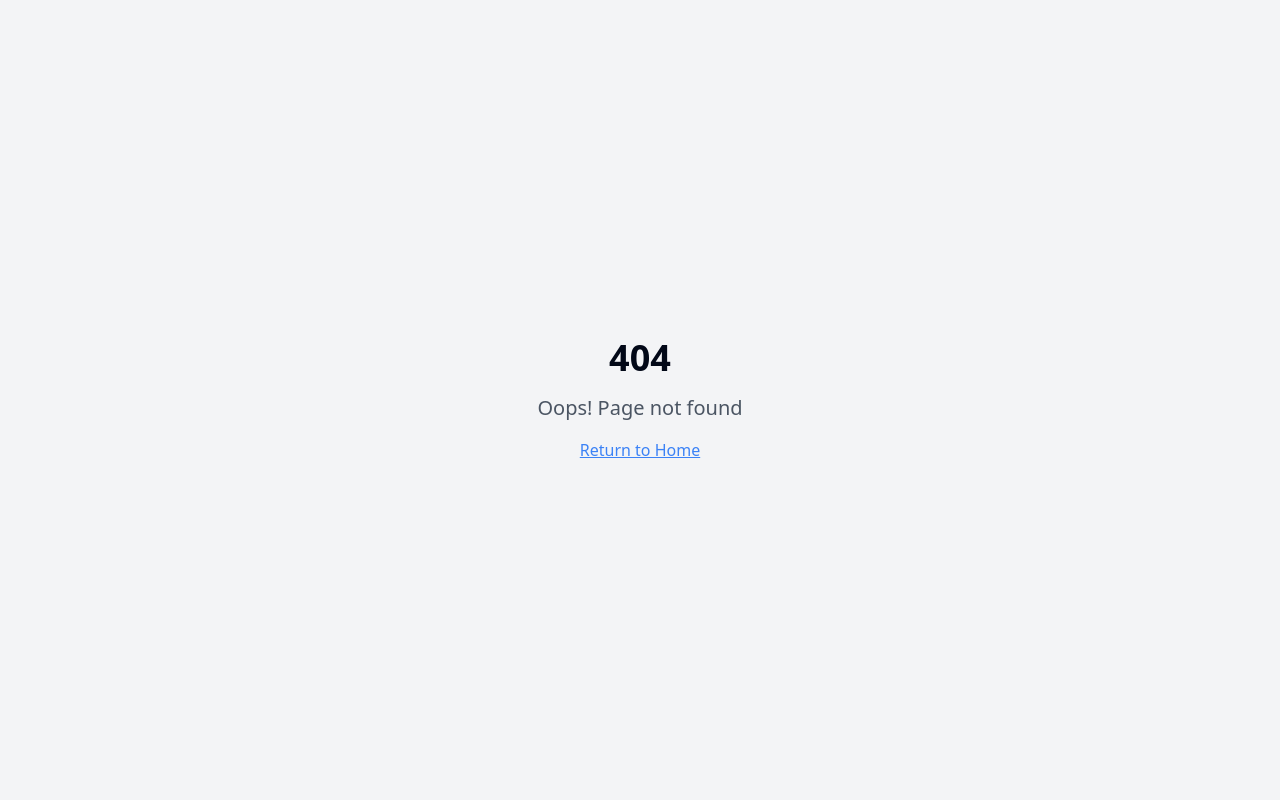
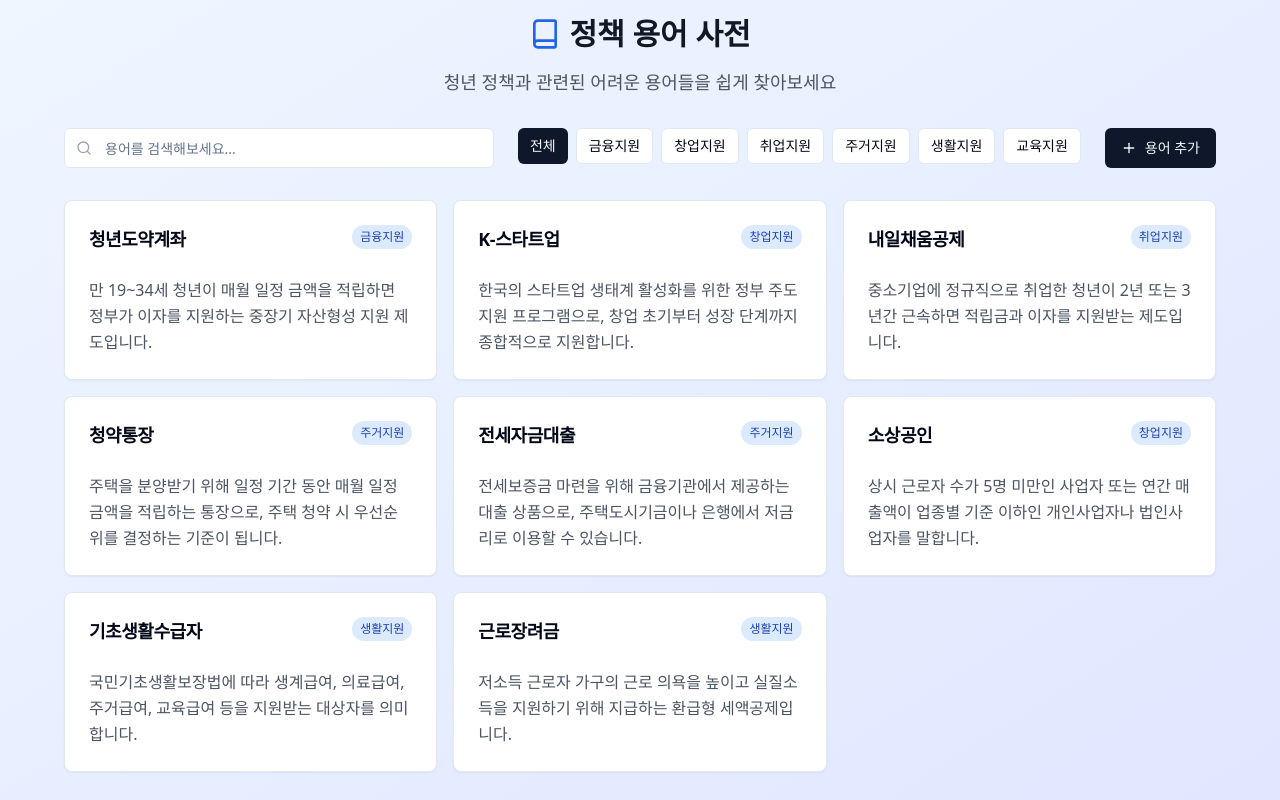
Before and after one commit to soeun2537/youth-policy-compass, a React (Vite) app: page /dictionary in a window 1280 px wide. Before the commit this address had no page. Built offline with nearby package versions, Linux system fonts and the light colour scheme.

Commit message:
Add glossary page with user input feature
Created a glossary page with a text input feature for users to add terms.

```diff
--- a/src/App.tsx
+++ b/src/App.tsx
@@ -1,3 +1,4 @@
+
 import { Toaster } from "@/components/ui/toaster";
 import { Toaster as Sonner } from "@/components/ui/sonner";
 import { TooltipProvider } from "@/components/ui/tooltip";
@@ -10,6 +11,7 @@ import Notifications from "./pages/notifications";
 import Diagnosis from "./pages/diagnosis";
 import Reviews from "./pages/Reviews";
 import FAQ from "./pages/FAQ";
+import Dictionary from "./pages/Dictionary";
 import { useState, useEffect } from "react";
 import { FavoritesContext } from "./context/FavoritesContext";
 import { allPolicies } from "./lib/allPolicies";
@@ -47,6 +49,7 @@ const App = () => {
               <Route path="/notifications" element={<Notifications />} />
               <Route path="/reviews" element={<Reviews />} />
               <Route path="/faq" element={<FAQ />} />
+              <Route path="/dictionary" element={<Dictionary />} />
               {/* ADD ALL CUSTOM ROUTES ABOVE THE CATCH-ALL "*" ROUTE */}
               <Route path="*" element={<NotFound />} />
             </Routes>
--- a/src/components/ui/dialog.tsx
+++ b/src/components/ui/dialog.tsx
@@ -1,3 +1,4 @@
+
 import * as React from "react"
 import * as DialogPrimitive from "@radix-ui/react-dialog"
 import { X } from "lucide-react"
--- /dev/null
+++ b/src/pages/Dictionary.tsx
@@ -0,0 +1,242 @@
+
+import { useState } from "react";
+import { Card, CardContent, CardHeader, CardTitle } from "@/components/ui/card";
+import { Input } from "@/components/ui/input";
+import { Button } from "@/components/ui/button";
+import { Textarea } from "@/components/ui/textarea";
+import { Search, Plus, Book } from "lucide-react";
+import {
+  Dialog,
+  DialogContent,
+  DialogHeader,
+  DialogTitle,
+  DialogTrigger,
+} from "@/components/ui/dialog";
+import { useToast } from "@/hooks/use-toast";
+
+interface DictionaryTerm {
+  id: number;
+  term: string;
+  definition: string;
+  category: string;
+}
+
+const initialTerms: DictionaryTerm[] = [
+  {
+    id: 1,
+    term: "청년도약계좌",
+    definition: "만 19~34세 청년이 매월 일정 금액을 적립하면 정부가 이자를 지원하는 중장기 자산형성 지원 제도입니다.",
+    category: "금융지원"
+  },
+  {
+    id: 2,
+    term: "K-스타트업",
+    definition: "한국의 스타트업 생태계 활성화를 위한 정부 주도 지원 프로그램으로, 창업 초기부터 성장 단계까지 종합적으로 지원합니다.",
+    category: "창업지원"
+  },
+  {
+    id: 3,
+    term: "내일채움공제",
+    definition: "중소기업에 정규직으로 취업한 청년이 2년 또는 3년간 근속하면 적립금과 이자를 지원받는 제도입니다.",
+    category: "취업지원"
+  },
+  {
+    id: 4,
+    term: "청약통장",
+    definition: "주택을 분양받기 위해 일정 기간 동안 매월 일정 금액을 적립하는 통장으로, 주택 청약 시 우선순위를 결정하는 기준이 됩니다.",
+    category: "주거지원"
+  },
+  {
+    id: 5,
+    term: "전세자금대출",
+    definition: "전세보증금 마련을 위해 금융기관에서 제공하는 대출 상품으로, 주택도시기금이나 은행에서 저금리로 이용할 수 있습니다.",
+    category: "주거지원"
+  },
+  {
+    id: 6,
+    term: "소상공인",
+    definition: "상시 근로자 수가 5명 미만인 사업자 또는 연간 매출액이 업종별 기준 이하인 개인사업자나 법인사업자를 말합니다.",
+    category: "창업지원"
+  },
+  {
+    id: 7,
+    term: "기초생활수급자",
+    definition: "국민기초생활보장법에 따라 생계급여, 의료급여, 주거급여, 교육급여 등을 지원받는 대상자를 의미합니다.",
+    category: "생활지원"
+  },
+  {
+    id: 8,
+    term: "근로장려금",
+    definition: "저소득 근로자 가구의 근로 의욕을 높이고 실질소득을 지원하기 위해 지급하는 환급형 세액공제입니다.",
+    category: "생활지원"
+  }
+];
+
+const Dictionary = () => {
+  const [terms, setTerms] = useState<DictionaryTerm[]>(initialTerms);
+  const [searchTerm, setSearchTerm] = useState("");
+  const [selectedCategory, setSelectedCategory] = useState("전체");
+  const [newTerm, setNewTerm] = useState("");
+  const [newDefinition, setNewDefinition] = useState("");
+  const [newCategory, setNewCategory] = useState("");
+  const [isDialogOpen, setIsDialogOpen] = useState(false);
+  const { toast } = useToast();
+
+  const categories = ["전체", "금융지원", "창업지원", "취업지원", "주거지원", "생활지원", "교육지원"];
+
+  const filteredTerms = terms.filter(term => {
+    const matchesSearch = term.term.toLowerCase().includes(searchTerm.toLowerCase()) ||
+                         term.definition.toLowerCase().includes(searchTerm.toLowerCase());
+    const matchesCategory = selectedCategory === "전체" || term.category === selectedCategory;
+    return matchesSearch && matchesCategory;
+  });
+
+  const handleAddTerm = () => {
+    if (!newTerm.trim() || !newDefinition.trim() || !newCategory.trim()) {
+      toast({
+        title: "입력 오류",
+        description: "모든 필드를 입력해주세요.",
+        variant: "destructive"
+      });
+      return;
+    }
+
+    const newId = Math.max(...terms.map(t => t.id)) + 1;
+    const termToAdd: DictionaryTerm = {
+      id: newId,
+      term: newTerm,
+      definition: newDefinition,
+      category: newCategory
+    };
+
+    setTerms([...terms, termToAdd]);
+    setNewTerm("");
+    setNewDefinition("");
+    setNewCategory("");
+    setIsDialogOpen(false);
+
+    toast({
+      title: "용어 추가 완료",
+      description: `'${newTerm}' 용어가 성공적으로 추가되었습니다.`
+    });
+  };
+
+  return (
+    <div className="min-h-screen bg-gradient-to-br from-blue-50 to-indigo-100 p-4">
+      <div className="max-w-6xl mx-auto">
+        <div className="text-center mb-8">
+          <div className="flex items-center justify-center gap-2 mb-4">
+            <Book className="h-8 w-8 text-blue-600" />
+            <h1 className="text-3xl font-bold text-gray-900">정책 용어 사전</h1>
+          </div>
+          <p className="text-lg text-gray-600">
+            청년 정책과 관련된 어려운 용어들을 쉽게 찾아보세요
+          </p>
+        </div>
+
+        <div className="flex flex-col lg:flex-row gap-6 mb-8">
+          <div className="flex-1">
+            <div className="relative">
+              <Search className="absolute left-3 top-1/2 transform -translate-y-1/2 text-gray-400 h-4 w-4" />
+              <Input
+                placeholder="용어를 검색해보세요..."
+                value={searchTerm}
+                onChange={(e) => setSearchTerm(e.target.value)}
+                className="pl-10"
+              />
+            </div>
+          </div>
+
+          <div className="flex flex-wrap gap-2">
+            {categories.map((category) => (
+              <Button
+                key={category}
+                variant={selectedCategory === category ? "default" : "outline"}
+                size="sm"
+                onClick={() => setSelectedCategory(category)}
+              >
+                {category}
+              </Button>
+            ))}
+          </div>
+
+          <Dialog open={isDialogOpen} onOpenChange={setIsDialogOpen}>
+            <DialogTrigger asChild>
+              <Button className="flex items-center gap-2">
+                <Plus className="h-4 w-4" />
+                용어 추가
+              </Button>
+            </DialogTrigger>
+            <DialogContent className="sm:max-w-[500px]">
+              <DialogHeader>
+                <DialogTitle>새 용어 추가</DialogTitle>
+              </DialogHeader>
+              <div className="space-y-4">
+                <div>
+                  <label className="block text-sm font-medium mb-2">용어</label>
+                  <Input
+                    placeholder="새 용어를 입력하세요"
+                    value={newTerm}
+                    onChange={(e) => setNewTerm(e.target.value)}
+                  />
+                </div>
+                <div>
+                  <label className="block text-sm font-medium mb-2">카테고리</label>
+                  <Input
+                    placeholder="카테고리를 입력하세요"
+                    value={newCategory}
+                    onChange={(e) => setNewCategory(e.target.value)}
+                  />
+                </div>
+                <div>
+                  <label className="block text-sm font-medium mb-2">정의</label>
+                  <Textarea
+                    placeholder="용어의 정의를 입력하세요"
+                    value={newDefinition}
+                    onChange={(e) => setNewDefinition(e.target.value)}
+                    rows={4}
+                  />
+                </div>
+                <Button onClick={handleAddTerm} className="w-full">
+                  추가하기
+                </Button>
+              </div>
+            </DialogContent>
+          </Dialog>
+        </div>
+
+        <div className="grid gap-4 md:grid-cols-2 lg:grid-cols-3">
+          {filteredTerms.map((term) => (
+            <Card key={term.id} className="hover:shadow-lg transition-shadow">
+              <CardHeader>
+                <div className="flex items-start justify-between">
+                  <CardTitle className="text-lg">{term.term}</CardTitle>
+                  <span className="text-xs bg-blue-100 text-blue-800 px-2 py-1 rounded-full">
+                    {term.category}
+                  </span>
+                </div>
+              </CardHeader>
+              <CardContent>
+                <p className="text-gray-600 leading-relaxed">{term.definition}</p>
+              </CardContent>
+            </Card>
+          ))}
+        </div>
+
+        {filteredTerms.length === 0 && (
+          <div className="text-center py-12">
+            <Book className="h-16 w-16 text-gray-300 mx-auto mb-4" />
+            <h3 className="text-xl font-semibold text-gray-500 mb-2">
+              검색 결과가 없습니다
+            </h3>
+            <p className="text-gray-400">
+              다른 검색어나 카테고리를 시도해보세요
+            </p>
+          </div>
+        )}
+      </div>
+    </div>
+  );
+};
+
+export default Dictionary;
--- a/src/pages/Index.tsx
+++ b/src/pages/Index.tsx
@@ -252,35 +252,20 @@ const Index = () => {
   };
 
   return (
-    <div className="min-h-screen bg-gradient-to-b from-blue-50/50 to-white">
+    <div className="min-h-screen bg-gradient-to-br from-blue-50 to-indigo-100">
       {/* Header */}
-      <header className="bg-white shadow-sm border-b">
+      <header className="bg-white shadow-sm">
         <div className="max-w-7xl mx-auto px-4 sm:px-6 lg:px-8">
-          <div className="flex items-center justify-between h-16">
+          <div className="flex justify-between items-center py-4">
             <div className="flex items-center">
-              <h1 className="text-2xl font-bold text-blue-600">청년정책 찾기</h1>
+              <h1 className="text-2xl font-bold text-gray-900">청년정책포털</h1>
             </div>
-            <nav className="flex items-center space-x-4">
-              <Button variant="ghost" size="sm" onClick={() => navigate("/diagnosis")}>
-                <Bot className="h-4 w-4 mr-2" />
-                AI 진단
-              </Button>
-              <Button variant="ghost" size="sm" onClick={() => navigate("/notifications")}>
-                <Bell className="h-4 w-4 mr-2" />
-                알림
-              </Button>
-              <Button
-                variant="ghost"
-                size="sm"
-                onClick={() => navigate("/favorites")}
-              >
-                <Heart className="h-4 w-4 mr-2" />
-                찜목록
-              </Button>
-              <Button variant="outline" size="sm" onClick={() => setShowProfileModal(true)}>
-                <User className="h-4 w-4 mr-2" />
-                프로필 설정
-              </Button>
+            <nav className="flex space-x-8">
+              <a href="/" className="text-gray-700 hover:text-blue-600">홈</a>
+              <a href="/favorites" className="text-gray-700 hover:text-blue-600">찜한 정책</a>
+              <a href="/diagnosis" className="text-gray-700 hover:text-blue-600">맞춤 진단</a>
+              <a href="/dictionary" className="text-gray-700 hover:text-blue-600">용어 사전</a>
+              <a href="/faq" className="text-gray-700 hover:text-blue-600">FAQ</a>
             </nav>
           </div>
         </div>
```
